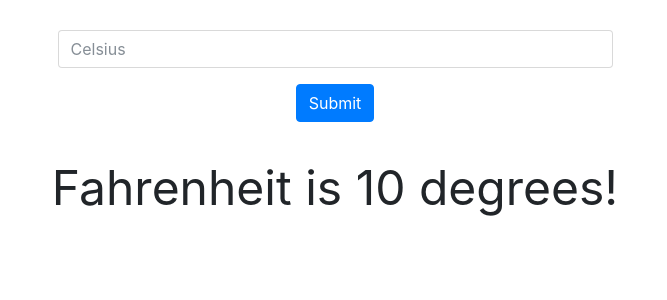
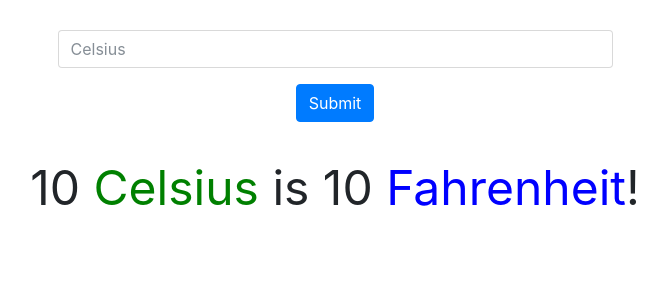
Before and after one commit to egarcia410/temp-converter, a Python web app: template tempConvert/templates/celsius.html in a window 1280 px wide. Shown: the part 148-448 px from the top of the page, without its empty margins (305-972 px from the left). Run offline with Jinja, Linux system fonts and the light colour scheme; the template is opened without the code that fills it: most values are stand-ins (such as "Sample title", 1, 10 or a date in 2020); some libraries are stand-ins or nearby versions.

Commit message:
Update: font color

```diff
--- a/app.py
+++ b/app.py
@@ -32,7 +32,7 @@ class MainHandler(TemplateHandler):
         if celsius == "":
             return self.render_template("celsius.html")
         fahrenheit = (float(celsius) * 1.8) + 32
-        self.render_template("celsius.html", {'fahrenheit': round(fahrenheit, 2)})
+        self.render_template("celsius.html", {'fahrenheit': round(fahrenheit, 2), 'celsius': celsius})
 
 class FahrenheitHandler(TemplateHandler):
     def get(self):
@@ -49,7 +49,7 @@ class FahrenheitHandler(TemplateHandler):
         if fahrenheit == "":
             return self.render_template("fahrenheit.html")
         celsius = round((((int(fahrenheit) - 32) * 5) / 9))
-        self.render_template("fahrenheit.html", {'celsius': celsius})
+        self.render_template("fahrenheit.html", {'celsius': celsius, 'fahrenheit': fahrenheit})
 
 def make_app():
     return tornado.web.Application([
--- a/static/css/style.css
+++ b/static/css/style.css
@@ -26,3 +26,11 @@ form {
     font-size: 3rem;
     margin: 30px;
 }
+
+.fahrenheit {
+    color: blue;
+}
+
+.celsius {
+    color: green;
+}
--- a/tempConvert/templates/celsius.html
+++ b/tempConvert/templates/celsius.html
@@ -19,7 +19,7 @@
 
 {% block result %}
     {% if fahrenheit %}
-        Fahrenheit is {{ fahrenheit }} degrees!
+        {{ celsius }} <span class="celsius">Celsius</span>  is {{ fahrenheit }} <span class="fahrenheit">Fahrenheit</span>!
     {% else %}
     {% endif %}
 {% endblock%}
--- a/tempConvert/templates/fahrenheit.html
+++ b/tempConvert/templates/fahrenheit.html
@@ -21,7 +21,7 @@
     {% if celsius == 0 %}
         Celsius is 0 degrees!
     {% elif celsius %}
-        Celsius is {{ celsius }} degrees!
+        {{ fahrenheit }} <span class="fahrenheit">Fahrenheit</span> is {{ celsius }} <span class="celsius">Celsius</span>!
     {% else %}
     {% endif %}
 {% endblock%}
```
